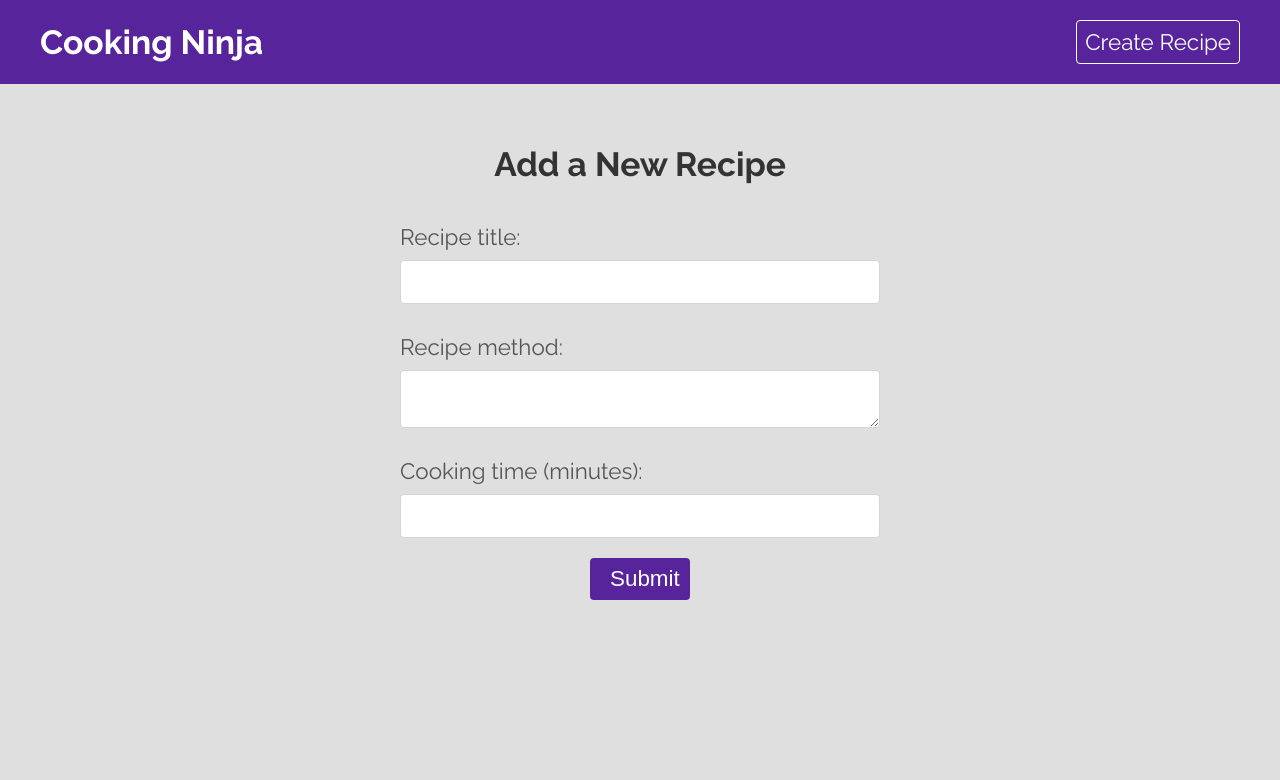
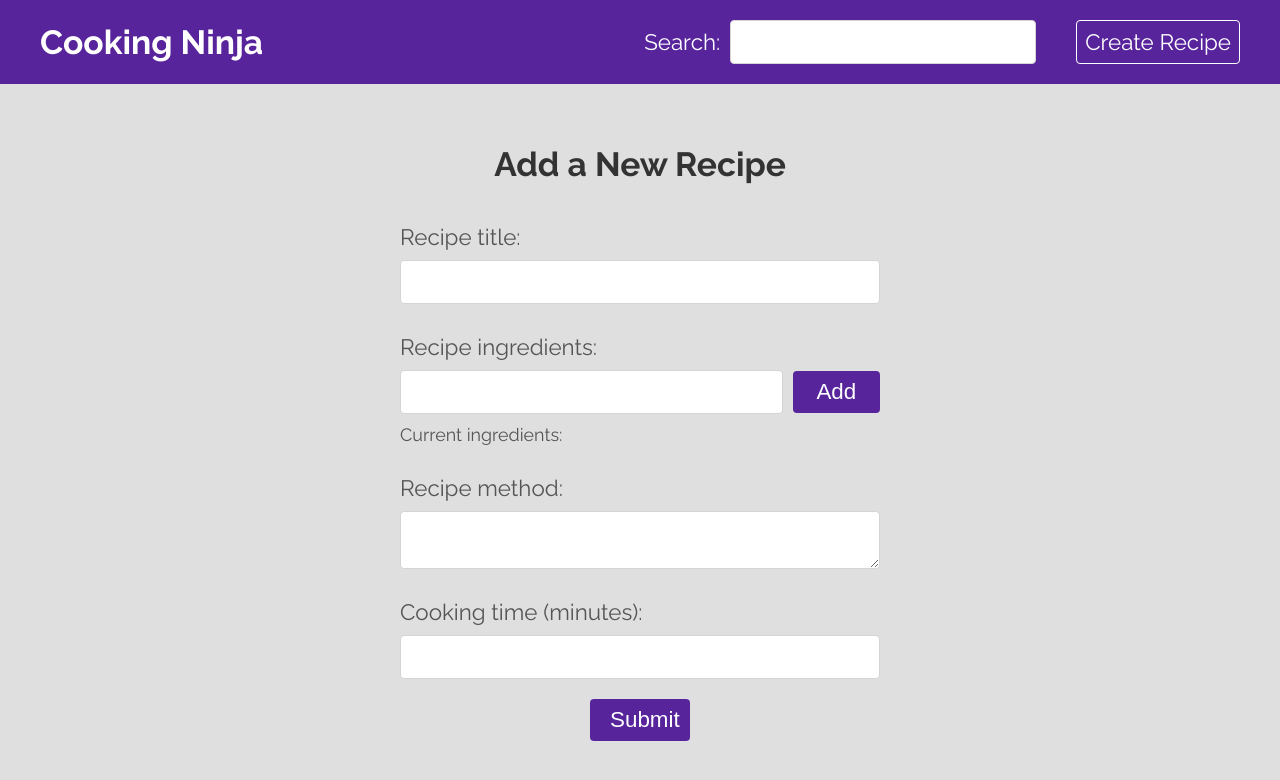
Before and after one commit to KisKisBarsik/Project-Preview-Setup, a React (Create React App) app: page /create in a window 1280 px wide. Shown: the top 780 px of the page. Built offline with nearby package versions, Linux system fonts and the light colour scheme.

Commit message:
Developing the project

```diff
--- a/data/db.json
+++ b/data/db.json
@@ -36,6 +36,43 @@
       ],
       "method": "Lorem ipsum dolor, sit amet consectetur adipisicing elit. Esse minima ex rem quis similique eum ratione quaerat, voluptas molestias ut repudiandae delectus voluptates. Eius esse at tenetur ab accusamus excepturi?",
       "cookingTime": "35 minutes"
+    },
+    {
+      "id": "cd27",
+      "title": "Veg pie",
+      "ingredients": [
+        "mushrooms",
+        "leeks",
+        "tofu",
+        "carrots"
+      ],
+      "method": "Blah blah blah",
+      "cookingTime": "45 minutes"
+    },
+    {
+      "id": "65c0",
+      "title": "Chickpea Curry",
+      "ingredients": [
+        "chickpeas",
+        "onions",
+        "rice",
+        "garlic"
+      ],
+      "method": "Blah blah blah blah",
+      "cookingTime": "35 minutes"
+    },
+    {
+      "id": "e195",
+      "title": "Borsh",
+      "ingredients": [
+        "potato",
+        "cabage",
+        "carrot",
+        "pork",
+        "beetroot"
+      ],
+      "method": "Blah blah blah blah",
+      "cookingTime": "75 minutes"
     }
   ]
 }
--- a/src/components/Navbar.js
+++ b/src/components/Navbar.js
@@ -2,6 +2,9 @@ import { Link } from 'react-router-dom'
 
 // Styles
 import './Navbar.css'
+
+// Components
+import Searchbar from './Searchbar'
 
 export default function Navbar() {
   return (
@@ -10,6 +13,7 @@ export default function Navbar() {
         <Link to="/" className="brand">
             <h1>Cooking Ninja</h1>
         </Link>
+        <Searchbar />
         <Link to="/create">Create Recipe</Link>
       </nav>
     </div>
--- /dev/null
+++ b/src/components/Searchbar.css
@@ -0,0 +1,8 @@
+.searchbar form {
+    display: flex;
+    align-items: center;
+}
+
+.searchbar input {
+    margin-left: 10px;
+}
--- /dev/null
+++ b/src/components/Searchbar.js
@@ -0,0 +1,30 @@
+import { useState } from 'react'
+import { useHistory } from 'react-router-dom'
+
+// Styles
+import './Searchbar.css'
+
+export default function Searchbar() {
+    const [term, setTerm] = useState('')
+    const history = useHistory()
+
+    const handleSubmit = (e) => {
+        e.preventDefault()
+
+        history.push(`/search?q=${term}`)
+    }
+
+    return (
+        <div className='searchbar'>
+        <form onSubmit={handleSubmit}>
+            <label htmlFor='search'>Search:</label>
+            <input
+                type='text'
+                id='search'
+                onChange={(e) => setTerm(e.target.value)}
+                required
+            />
+        </form>
+        </div>
+    )
+}
--- a/src/hooks/useFetch.js
+++ b/src/hooks/useFetch.js
@@ -1,18 +1,29 @@
 import { useState, useEffect } from "react"
 
-export const useFetch = (url) => {
+export const useFetch = (url, method = "GET") => {
   const [data, setData] = useState(null)
   const [isPending, setIsPending] = useState(false)
   const [error, setError] = useState(null)
+  const [options, setOptions] = useState(null)
+
+  const postData = (postData) => {
+    setOptions ({
+      method: "POST",
+      headers: {
+        "Content-Type": "application/json"
+      },
+      body: JSON.stringify(postData)
+    })
+  }
 
   useEffect(() => {
     const controller = new AbortController()
 
-    const fetchData = async () => {
+    const fetchData = async (fetchOptions) => {
       setIsPending(true)
 
       try {
-        const res = await fetch(url, { signal: controller.signal })
+        const res = await fetch(url, { ...fetchOptions, signal: controller.signal })
         if(!res.ok) {
           throw new Error(res.statusText)
         }
@@ -31,13 +42,19 @@ export const useFetch = (url) => {
       }
     }
 
-    fetchData()
+    if (method === "GET") {
+      fetchData()
+    }
+
+    if (method === "POST" && options) {
+      fetchData(options)
+    }
 
     return () => {
       controller.abort()
     }
 
-  }, [url])
+  }, [url, options, method])
 
-  return { data, isPending, error }
+  return { data, isPending, error, postData }
 }
--- a/src/pages/create/Create.css
+++ b/src/pages/create/Create.css
@@ -27,3 +27,12 @@
     text-decoration: none;
     margin: 20px auto;
 }
+
+.ingredients {
+    display: flex;
+    align-items: center;
+}
+
+.ingredients button {
+    margin: 0px 0px 0px 10px;
+}
--- a/src/pages/create/Create.js
+++ b/src/pages/create/Create.js
@@ -1,4 +1,6 @@
-import { useState } from 'react'
+import { useEffect, useRef, useState } from 'react'
+import { useHistory } from 'react-router-dom'
+import { useFetch } from '../../hooks/useFetch'
 
 // Styles
 import './Create.css'
@@ -7,11 +9,35 @@ export default function Create() {
   const [title, setTitle] = useState('')
   const [method, setMethod] = useState('')
   const [cookingTime, setCookingTime] = useState('')
+  const [newIngredient, setNewIngredient] = useState('')
+  const [ingredients, setIngredients] = useState([])
+  const ingredientInput = useRef(null)
+  const history = useHistory()
+
+  const { postData, data, error } = useFetch('http://localhost:3000/recipes', 'POST')
 
   const handleSubmit = (e) => {
     e.preventDefault()
-    console.log(title, method, cookingTime);
+    postData({ title, ingredients, method, cookingTime: cookingTime + ' minutes' })
   }
+
+  const handleAdd = (e) => {
+    e.preventDefault()
+    const ing = newIngredient.trim()
+
+    if (ing && !ingredients.includes(ing)) {
+      setIngredients(prevIngredients => [...prevIngredients, ing])
+    }
+    setNewIngredient('')
+    ingredientInput.current.focus()
+  }
+
+  // Redirect the user when we get data response
+  useEffect(() => {
+    if (data) {
+      history.push('/')
+    }
+  }, [data])
 
   return (
     <div className='create'>
@@ -29,7 +55,20 @@ export default function Create() {
           />
         </label>
 
-        {/* Ingredients go here */}
+        <label>
+          <span>Recipe ingredients:</span>
+          <div className='ingredients'>
+            <input
+              type='text'
+              onChange={(e) => setNewIngredient(e.target.value)}
+              value={newIngredient}
+              ref={ingredientInput}
+            />
+            <button onClick={handleAdd} className='btn'>Add</button>
+          </div>
+        </label>
+
+        <p>Current ingredients: {ingredients.map(i => <em key={i}>{i}, </em>)}</p>
 
         <label>
           <span>Recipe method:</span>
```
